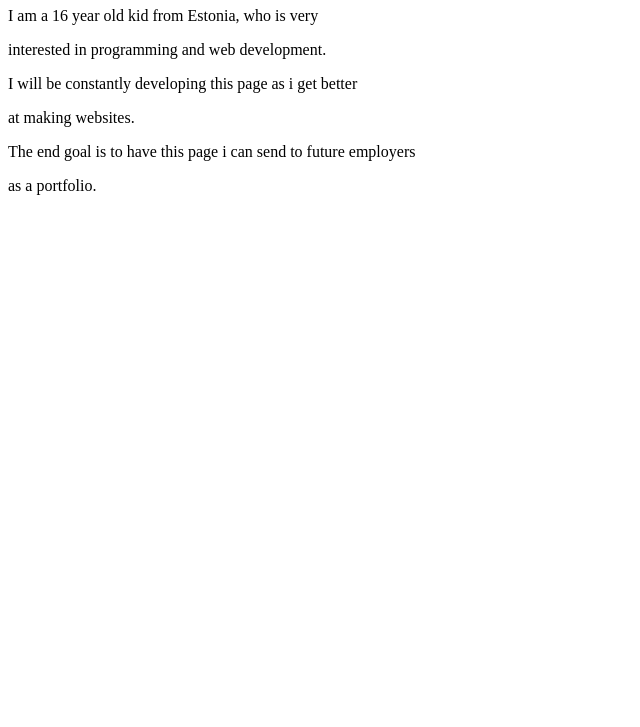
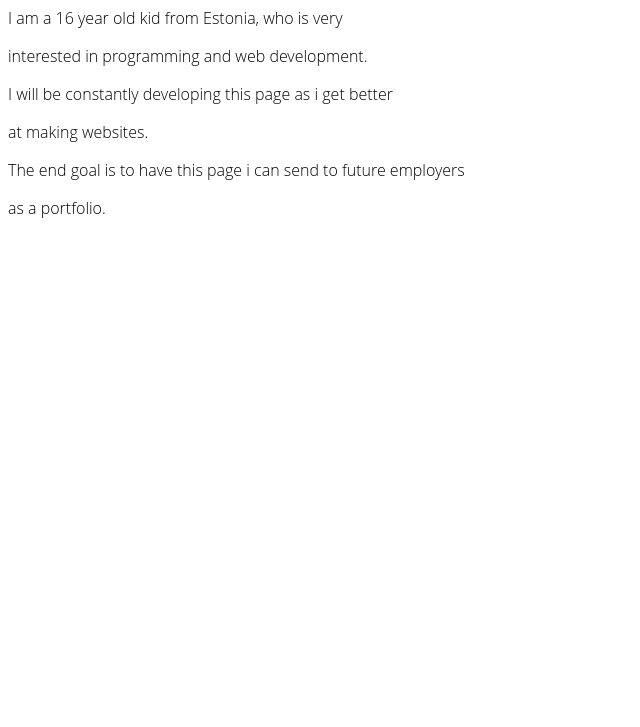
Before and after one commit to Twri-3348/twri-3348.github.io, a plain HTML site: page index.html in a window 1280 px wide. Shown: the part 73-800 px from the top of the page, without its empty margins (0-640 px from the left). Drawn offline with Linux system fonts and the light colour scheme.

Commit message:
Update index.html

```diff
--- a/index.html
+++ b/index.html
@@ -2,7 +2,7 @@
 <html>
 
 <head>
-	<link rel="stylesheet" type="text/css" href="css/stylesheet.css" />
+	<link rel="stylesheet" type="text/css" href="stylesheets/index.css" />
 	<title>Twri's personal webpage</title>
 </head>
 
```
